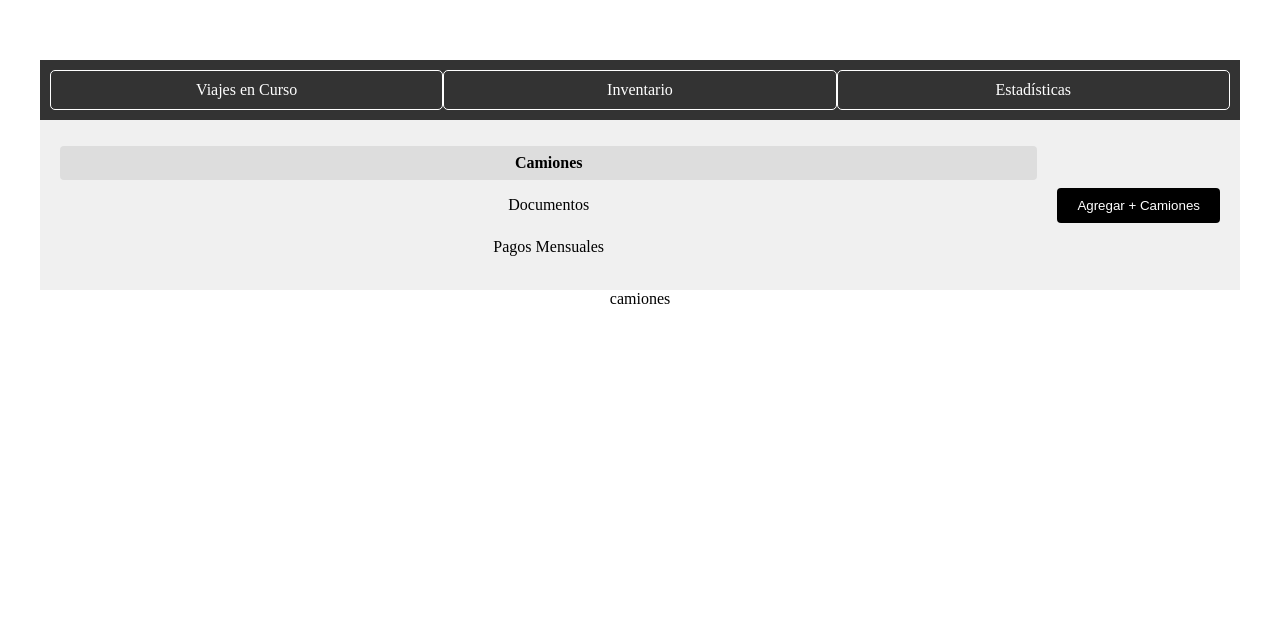
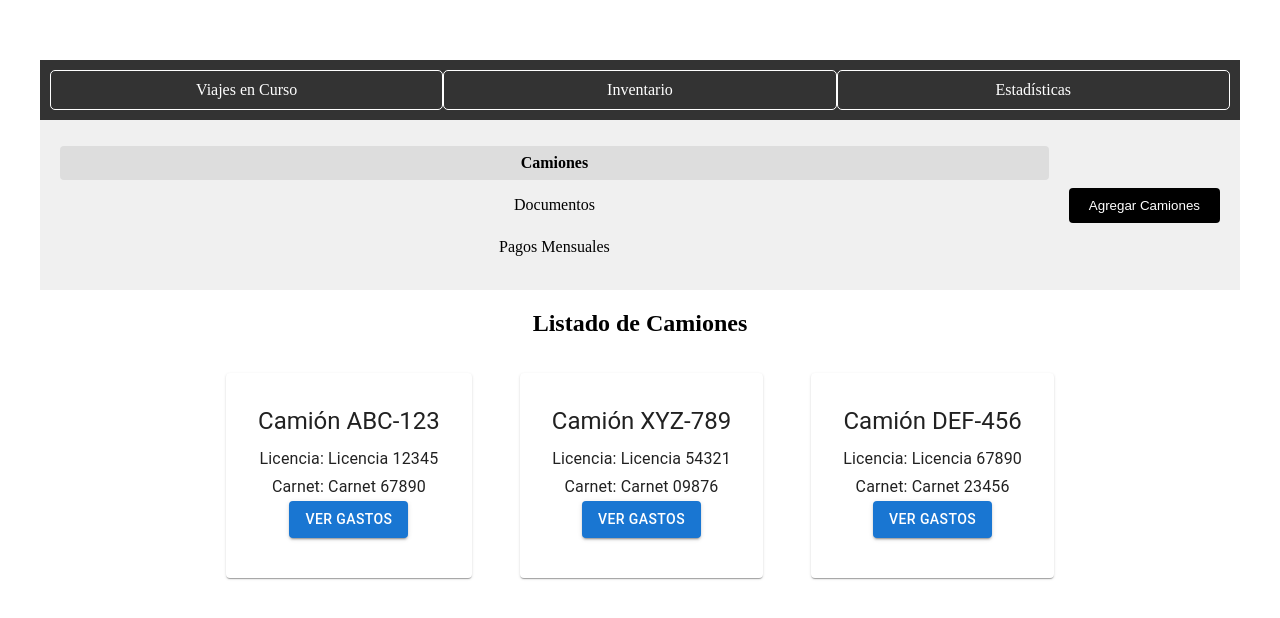
Before and after one commit to Ogreaggressive/CamionesRepo, a React (Vite) app: page /camiones in a window 1280 px wide. Shown: the top 618 px of the page. Built offline with nearby package versions, Linux system fonts and the light colour scheme.

Commit message:
adding camiones

```diff
--- /dev/null
+++ b/src/components/inventario/camiones/camion.jsx
@@ -0,0 +1,28 @@
+import React from 'react';
+import { Card, CardContent, Typography, Button } from '@mui/material';
+import { Link } from 'react-router-dom';
+import useStyles from './camionStyles';
+
+const Camion = (props) => {
+  const classes = useStyles();
+  const { placa, licencia, carnet } = props;
+
+  return (
+    <Card className={classes.card}>
+      <CardContent>
+        <Typography variant="h5" gutterBottom>
+          Camión {placa}
+        </Typography>
+        <Typography variant="subtitle1">Licencia: {licencia}</Typography>
+        <Typography variant="subtitle1">Carnet: {carnet}</Typography>
+        <Link to={`/${placa}/gastos`} style={{ textDecoration: 'none' }}>
+          <Button variant="contained" color="primary" className={classes.verGastosButton}>
+            Ver Gastos
+          </Button>
+        </Link>
+      </CardContent>
+    </Card>
+  );
+};
+
+export default Camion;
--- /dev/null
+++ b/src/components/inventario/camiones/camionStyles.js
@@ -0,0 +1,23 @@
+import { makeStyles } from '@mui/styles';
+
+const useStyles = makeStyles((theme) => ({
+  card: {
+    maxWidth: 300,
+    margin: '16px',
+    padding: '16px',
+    boxShadow: '0px 2px 4px rgba(0, 0, 0, 0.2)',
+  },
+  verGastosButton: {
+    marginTop: '16px',
+  },
+  info: {
+    display: 'flex',
+    justifyContent: 'space-between',
+    marginTop: '16px',
+  },
+  item: {
+    textAlign: 'center',
+  },
+}));
+
+export default useStyles;
--- /dev/null
+++ b/src/components/inventario/camiones/camionesContainer.jsx
@@ -0,0 +1,49 @@
+import React from 'react';
+import Camion from './camion'; // Importa tu componente de tarjeta de camión
+import useStyles from './camionesContainerStyles';
+
+const CamionesContainer = () => {
+  const classes = useStyles();
+
+  // Simula una lista de camiones (puedes reemplazarla con tus datos reales)
+  const camiones = [
+    {
+      id: 1,
+      placa: 'ABC-123',
+      licencia: 'Licencia 12345',
+      carnet: 'Carnet 67890',
+    },
+    {
+      id: 2,
+      placa: 'XYZ-789',
+      licencia: 'Licencia 54321',
+      carnet: 'Carnet 09876',
+    },
+    {
+      id: 3,
+      placa: 'DEF-456',
+      licencia: 'Licencia 67890',
+      carnet: 'Carnet 23456',
+    },
+  ];
+
+  return (
+    <div>
+      <div className={classes.titulo}>
+        <h2>Listado de Camiones</h2>
+      </div>
+      <div className={classes.container}>
+        {camiones.map((camion) => (
+          <Camion
+            key={camion.id}
+            placa={camion.placa}
+            licencia={camion.licencia}
+            carnet={camion.carnet}
+          />
+        ))}
+      </div>
+    </div>
+  );
+};
+
+export default CamionesContainer;
--- /dev/null
+++ b/src/components/inventario/camiones/camionesContainerStyles.js
@@ -0,0 +1,16 @@
+import { makeStyles } from '@mui/styles';
+
+const useStyles = makeStyles((theme) => ({
+  container: {
+    display: 'flex',
+    flexWrap: 'wrap',
+    gap: '16px', // Espacio entre las tarjetas de camión
+    justifyContent: 'center', // Alinear las tarjetas al centro horizontalmente
+  },
+  titulo: {
+    textAlign: 'center', // Centrar el título horizontalmente
+    marginBottom: '16px', // Espacio entre el título y las tarjetas
+  },
+}));
+
+export default useStyles;
--- a/src/components/inventario/inventarioMenu.jsx
+++ b/src/components/inventario/inventarioMenu.jsx
@@ -43,7 +43,7 @@ const InventarioMenu = () => {
       <div className={classes.agregarButton}>
         <Link to={`/agregar${currentPage}`}>
           <button>
-            Agregar + {pageText}
+            Agregar {pageText}
           </button>
         </Link>
       </div>
--- a/src/pages/Inventario.jsx
+++ b/src/pages/Inventario.jsx
@@ -1,13 +1,14 @@
 import React from 'react';
 import TopNavigationBar from '../components/menu/topNavigationBar'
 import InventarioMenu from '../components/inventario/inventarioMenu';
+import CamionesContainer from '../components/inventario/camiones/camionesContainer';
 
 const Inventario = () => {
   return (
     <div>
     <TopNavigationBar />
     <InventarioMenu />
-    camiones
+    <CamionesContainer />
     </div>
   );
 }
--- a/src/pages/camiones.jsx
+++ b/src/pages/camiones.jsx
@@ -1,13 +1,14 @@
 import React from 'react';
 import TopNavigationBar from '../components/menu/topNavigationBar'
 import InventarioMenu from '../components/inventario/inventarioMenu';
+import CamionesContainer from '../components/inventario/camiones/camionesContainer';
 
 const Camiones = () => {
   return (
     <div>
     <TopNavigationBar />
     <InventarioMenu />
-    camiones
+    <CamionesContainer />
     </div>
   );
 }
```
